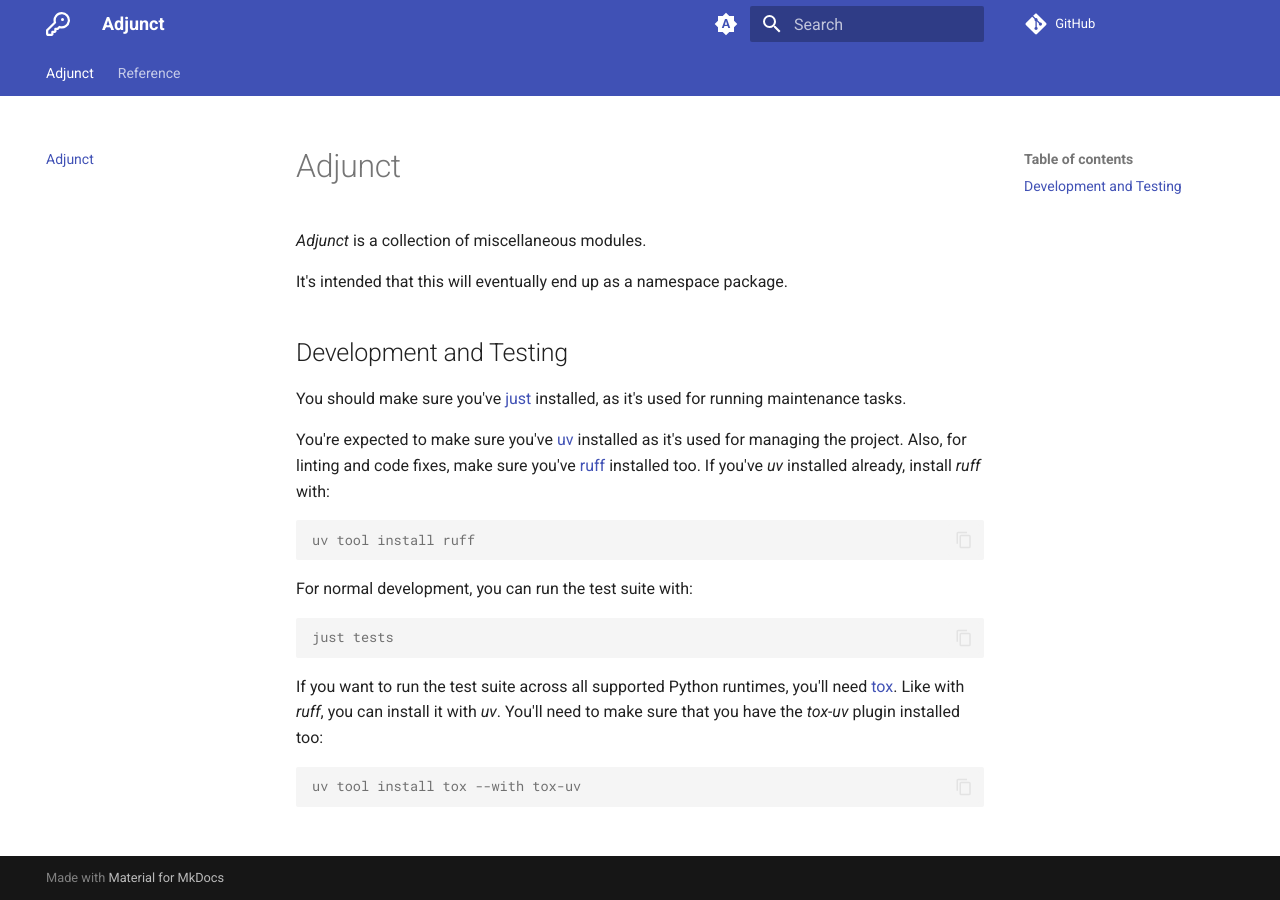
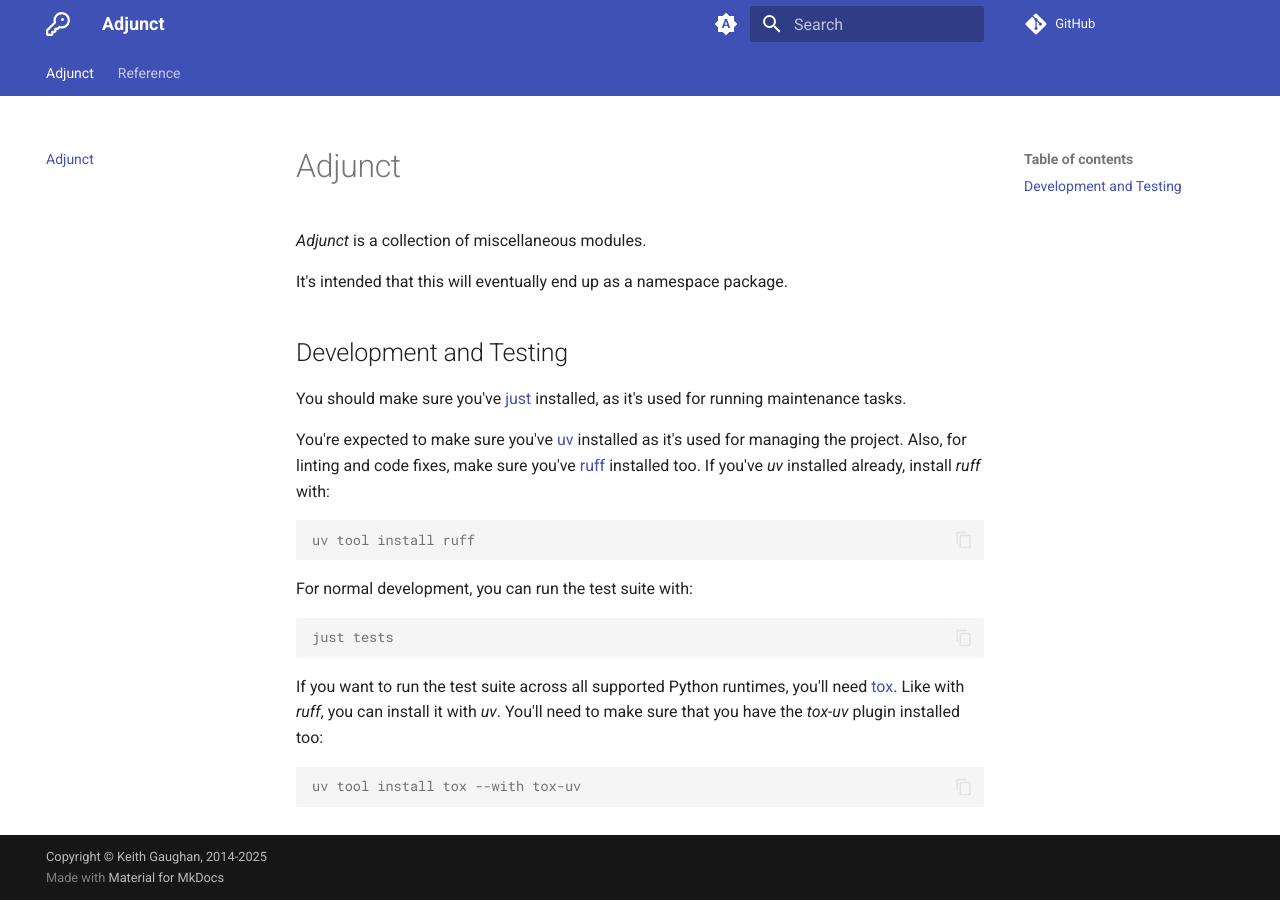
Before and after one commit to kgaughan/adjunct, an MkDocs documentation site: the page built from docs/index.md, in a window 1280 px wide. Built offline with MkDocs 1.6.1 and Material for MkDocs 9.7.7, drawn with Linux system fonts in a browser that asks for light colours; comment, search, counter and statistics services are not loaded.

Commit message:
Add the copyright notice

```diff
--- a/mkdocs.yml
+++ b/mkdocs.yml
@@ -1,6 +1,7 @@
 ---
 site_name: Adjunct
 repo_url: https://github.com/kgaughan/adjunct/
+copyright: Copyright © Keith Gaughan, 2014-2025
 
 theme:
   name: material
```
